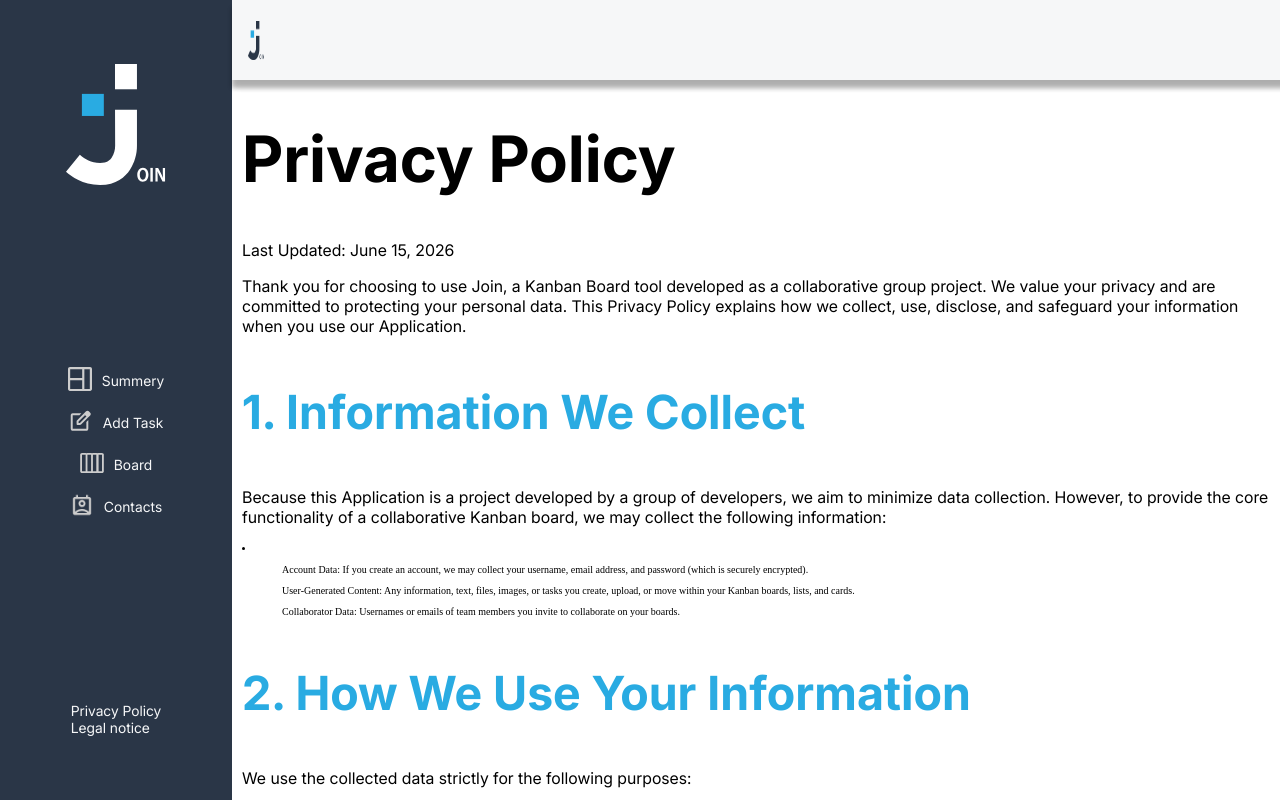
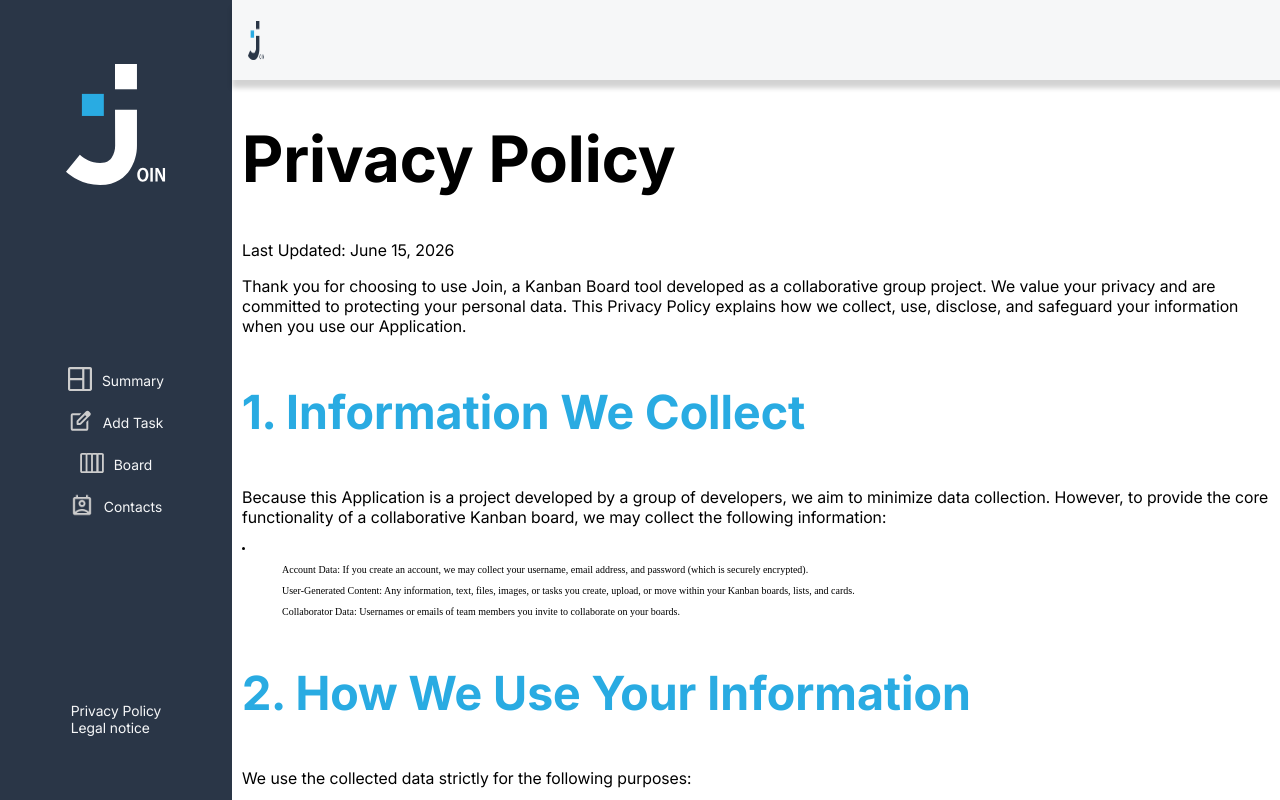
Before and after one commit to Rudibert-Code/join, an Angular app: page /privacy-police in a window 1280 px wide. Shown: the top 800 px of the page. Built offline with nearby package versions, Linux system fonts and the light colour scheme; no server answers; the database is empty.

Commit message:
delete summery page and link to summary Page (Felix)

```diff
--- a/src/app/app.routes.ts
+++ b/src/app/app.routes.ts
@@ -1,12 +1,12 @@
 import { Routes } from '@angular/router';
 import { ContactList } from './pages/contact-list/contact-list';
-import { Summery } from './pages/summery/summery';
 import { AddTask } from './pages/add-task/add-task';
 import { Board } from './pages/board/board';
 import { MainLayout } from './layouts/main-layout/main-layout';
 import { LogIn } from './pages/log-in/log-in';
 import { LegalNotice } from './pages/legal-notice/legal-notice';
 import { PrivacyPolicy } from './pages/privacy-policy/privacy-policy';
+import { Summary } from './pages/summary/summary';
 
 export const routes: Routes = [
   {
@@ -18,7 +18,7 @@ export const routes: Routes = [
     component: MainLayout,
     children: [
       { path: '', redirectTo: 'summery', pathMatch: 'full' },
-      { path: 'summery', component: Summery },
+      { path: 'summary', component: Summary },
       { path: 'add-task', component: AddTask },
       { path: 'board', component: Board },
       { path: 'contact-list', component: ContactList },
--- a/src/app/components/nav-bar/nav-bar.html
+++ b/src/app/components/nav-bar/nav-bar.html
@@ -4,10 +4,10 @@
   <section class="navbar__links">
     <section class="navbar__link">
       <div class="navbar__icon">
-        <img src="/assets/UI/vector/icon_summary.svg" alt="Summery" />
+        <img src="/assets/UI/vector/icon_summary.svg" alt="Summary" />
       </div>
       <div class="navbar__name">
-        <a [routerLink]="['/summery']"><p>Summery</p></a>
+        <a [routerLink]="['/summary']"><p>Summary</p></a>
       </div>
     </section>
     <section class="navbar__link">
--- a/src/app/pages/privacy-policy/privacy-policy.html
+++ b/src/app/pages/privacy-policy/privacy-policy.html
@@ -1,4 +1,3 @@
-<app-header></app-header>
 <main class="positioning">
   <h1>Privacy Policy</h1>
   <p>Last Updated: June 15, 2026</p>
--- a/src/app/pages/summary/summary.html
+++ b/src/app/pages/summary/summary.html
@@ -1,4 +1,3 @@
-<app-header></app-header>
 <main>
   <header>
     <h2>Join 360</h2>
@@ -32,4 +31,3 @@
     </section>
   </main>
 </main>
-<app-nav-bar></app-nav-bar>
--- a/src/app/pages/summary/summary.ts
+++ b/src/app/pages/summary/summary.ts
@@ -1,10 +1,8 @@
 import { Component } from '@angular/core';
-import { NavBar } from "../../components/nav-bar/nav-bar";
-import { Header } from '../../components/header/header';
 
 @Component({
   selector: 'app-summary',
-  imports: [NavBar, Header],
+  imports: [],
   templateUrl: './summary.html',
   styleUrl: './summary.scss',
 })
--- a/src/app/pages/summery/summery.html
+++ /dev/null
@@ -1 +0,0 @@
-<p>summery works!</p>
```
Also changed, not shown: src/app/pages/privacy-policy/privacy-policy.ts (+2 -5 lines), src/app/pages/summery/summery.ts (deleted, +0 -9 lines), src/app/pages/summery/summery.scss (deleted), 1 other file (tests, documents, lock files or other folders).
